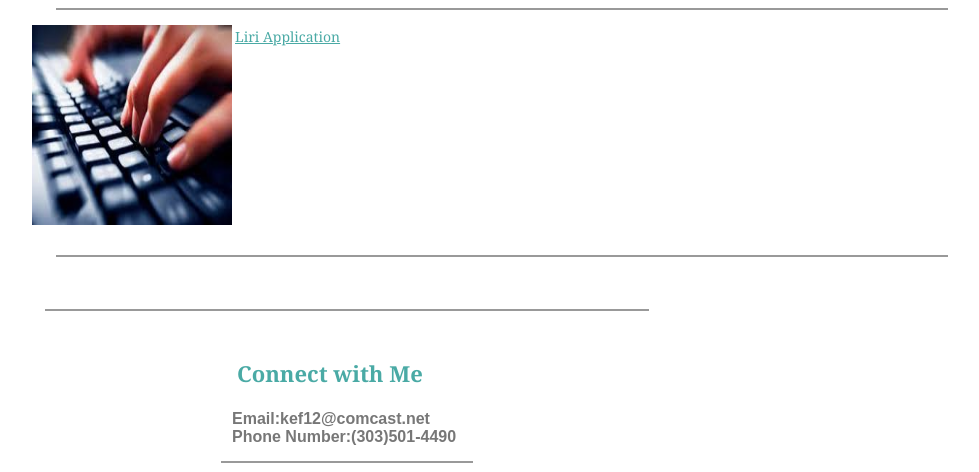
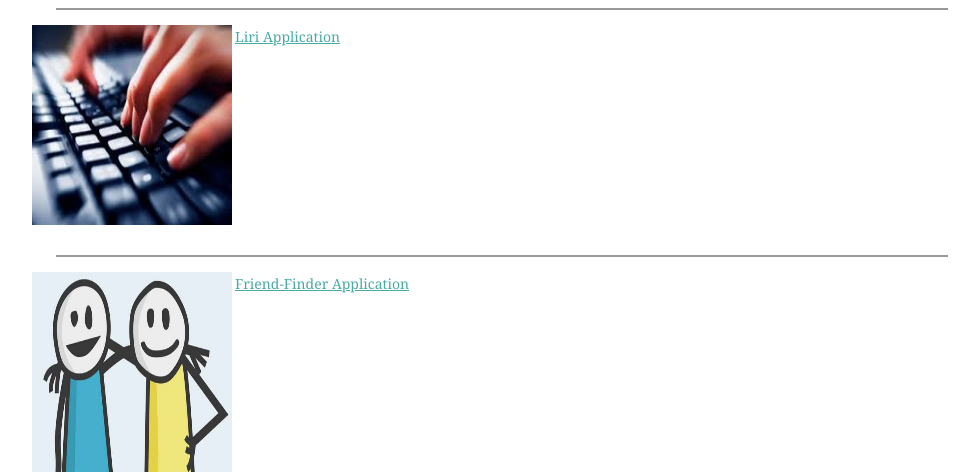
Before and after one commit to kef12/Bootstrap-Portfolio, a plain HTML site: page portfolio.html in a window 1280 px wide. Shown: the part 1228-1700 px from the top of the page, without its empty margins (293-1272 px from the left). Drawn offline with Linux system fonts and the light colour scheme.

Commit message:
added friend-finder

```diff
--- a/portfolio.html
+++ b/portfolio.html
@@ -74,6 +74,13 @@
                   </div>
                   <br />
                   <hr />
+                  <div class="row">
+                    <div class="col s6">
+                      <a class="port-navigation" href="https://kef12.github.io/Friend-Finder/">Friend-Finder Application</a>
+                      <img class="Portfolio-Pics-Friend" src="./assets/images/friend.jpg" alt="Friend-Finder Application">
+                    </div>
+                    <br />
+                    <hr />
       </section>
 
 
--- a/style.css
+++ b/style.css
@@ -172,6 +172,14 @@ h4 {
   float: left;
 }
 
+.Portfolio-Pics-Friend {
+  width: 200px;
+  height: 200px;
+  margin-left: 10px;
+  margin-bottom: 30px;
+  float: left;
+}
+
 div {
   background-color: #ffffff;
   border-color: #dddddd;
```
Also changed, not shown: assets/images/friend.jpg (added).
